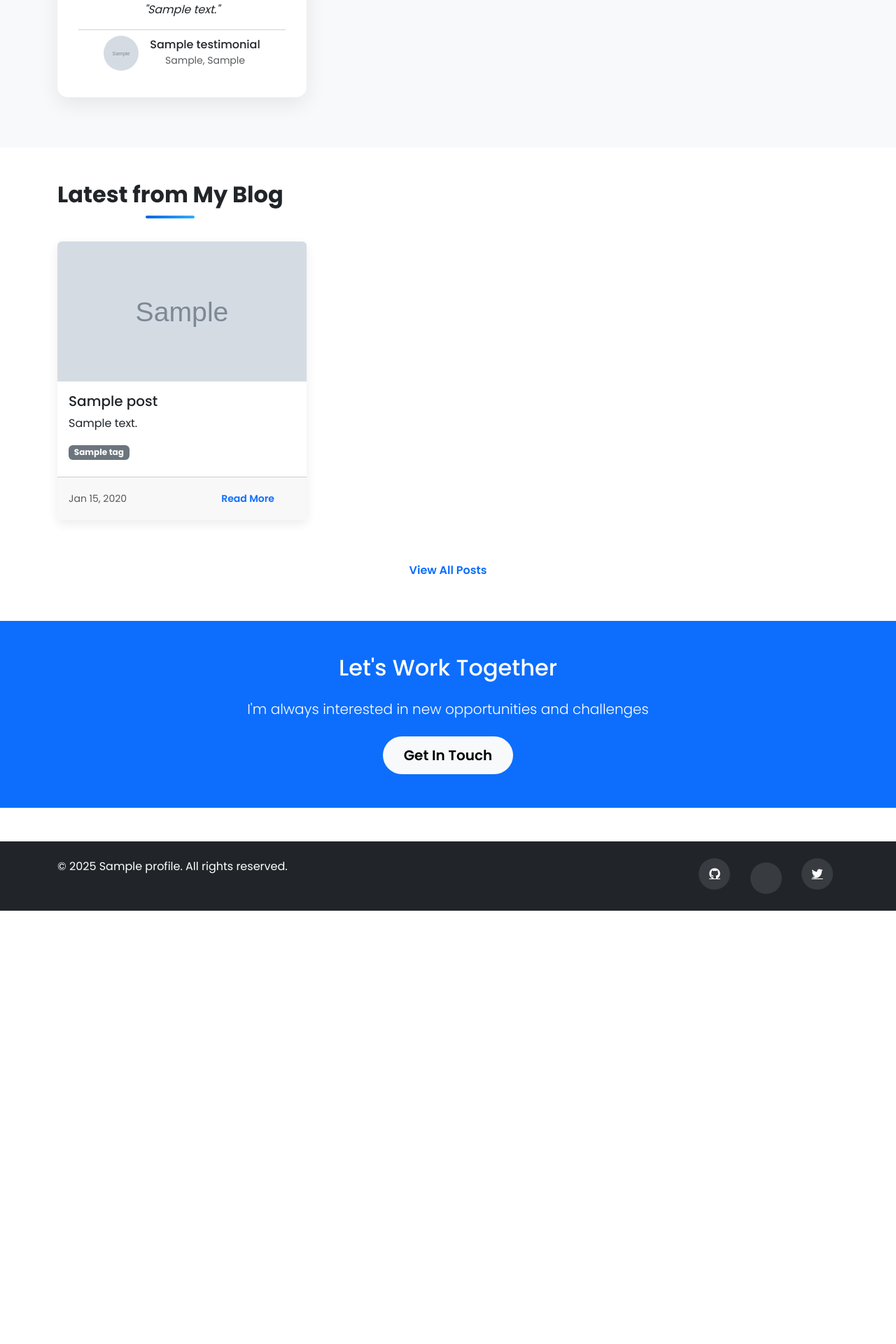
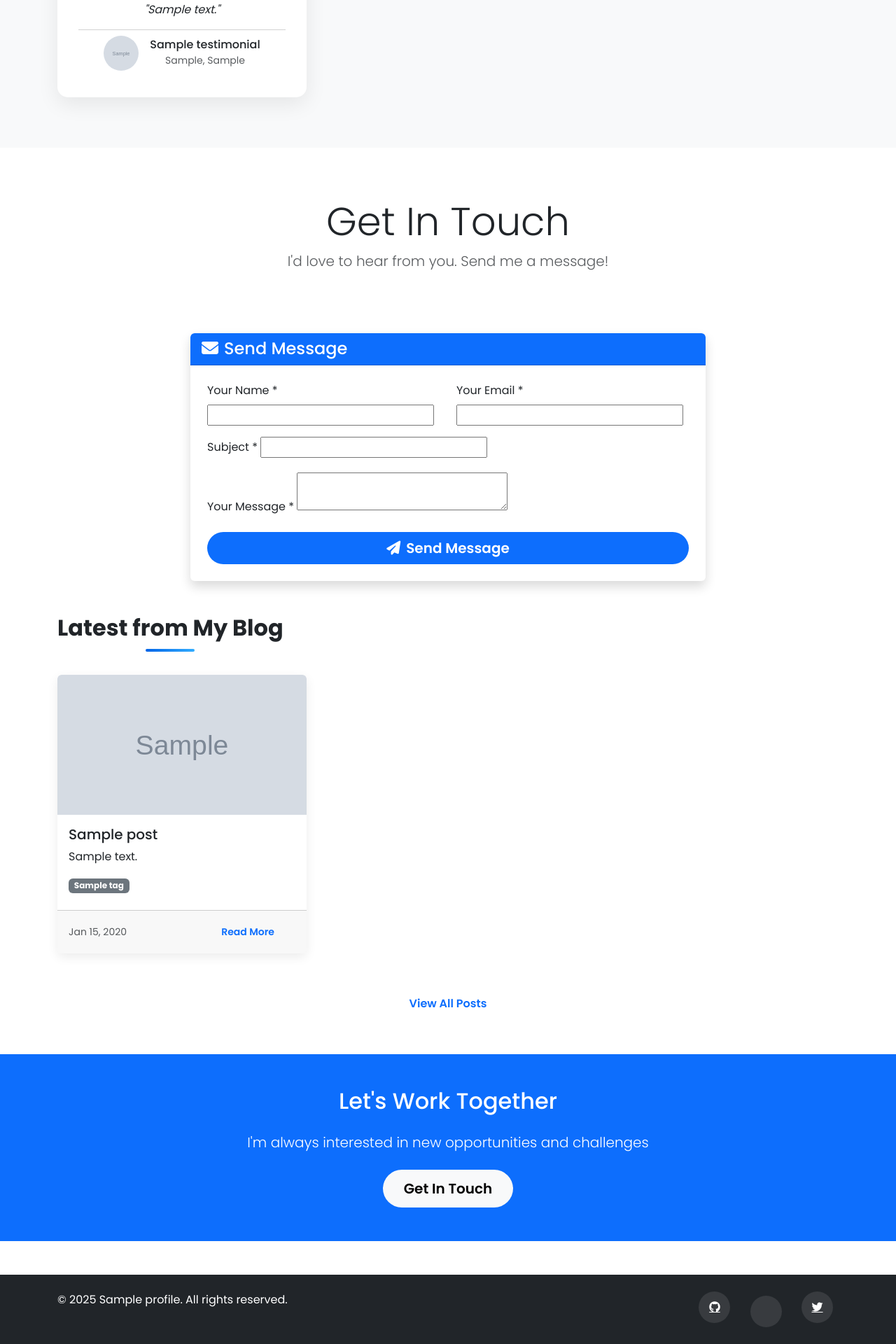
Before and after one commit to bewise-wis/Besong-Wisdom, a Django app: template templates/main/index.html in a window 1280 px wide. Shown: the part 2115-4035 px from the top of the page at 70% size. Before the commit the page ends 3416 px from the top, so only its background shows below. Run offline with Django 5.2, Linux system fonts and the light colour scheme; the template is opened without the code that fills it: most values are stand-ins (such as "Sample title", 1, 10 or a date in 2020); grey boxes marked "Sample" are stand-in pictures; one stand-in notice (Sample message) is shown; form fields are guessed from the names that the template uses.

Commit message:
Added contact page in the index file

```diff
--- a/templates/main/index.html
+++ b/templates/main/index.html
@@ -177,6 +177,88 @@
     </div>
 </section>
 
+<!--Contact Section-->
+
+<section>
+    <div class="container mt-5 pt-4">
+    <div class="row">
+        <div class="col-12 text-center mb-5">
+            <h1 class="display-4">Get In Touch</h1>
+            <p class="lead text-muted">I'd love to hear from you. Send me a message!</p>
+        </div>
+    </div>
+
+    <!-- Display messages -->
+    {% if messages %}
+    <div class="row mb-4">
+        <div class="col-lg-8 mx-auto">
+            {% for message in messages %}
+            <div class="alert alert-{% if message.tags == 'error' %}danger{% else %}{{ message.tags }}{% endif %} alert-dismissible fade show" role="alert">
+                <i class="fas fa-{% if message.tags == 'success' %}check-circle{% else %}exclamation-circle{% endif %} me-2"></i>
+                {{ message }}
+                <button type="button" class="btn-close" data-bs-dismiss="alert" aria-label="Close"></button>
+            </div>
+            {% endfor %}
+        </div>
+    </div>
+    {% endif %}
+
+    <div class="row">
+        <div class="col-lg-8 mx-auto">
+            <div class="card shadow">
+                <div class="card-header bg-primary text-white">
+                    <h4 class="mb-0"><i class="fas fa-envelope me-2"></i>Send Message</h4>
+                </div>
+                <div class="card-body p-4">
+                    <form method="POST" action="{% url 'contact' %}" id="contactForm">
+                        {% csrf_token %}
+                        <input type="hidden" name="timestamp" id="timestamp" value="">
+
+                        <div class="row">
+                            <div class="col-md-6 mb-3">
+                                <label for="id_name" class="form-label">Your Name *</label>
+                                {{ form.name }}
+                                {% if form.name.errors %}
+                                <div class="text-danger small mt-1">{{ form.name.errors }}</div>
+                                {% endif %}
+                            </div>
+                            <div class="col-md-6 mb-3">
+                                <label for="id_email" class="form-label">Your Email *</label>
+                                {{ form.email }}
+                                {% if form.email.errors %}
+                                <div class="text-danger small mt-1">{{ form.email.errors }}</div>
+                                {% endif %}
+                            </div>
+                        </div>
+
+                        <div class="mb-3">
+                            <label for="id_subject" class="form-label">Subject *</label>
+                            {{ form.subject }}
+                            {% if form.subject.errors %}
+                            <div class="text-danger small mt-1">{{ form.subject.errors }}</div>
+                            {% endif %}
+                        </div>
+
+                        <div class="mb-3">
+                            <label for="id_message" class="form-label">Your Message *</label>
+                            {{ form.message }}
+                            {% if form.message.errors %}
+                            <div class="text-danger small mt-1">{{ form.message.errors }}</div>
+                            {% endif %}
+                        </div>
+
+                        <div class="d-grid">
+                            <button type="submit" class="btn btn-primary btn-lg py-2">
+                                <i class="fas fa-paper-plane me-2"></i>Send Message
+                            </button>
+                        </div>
+                    </form>
+                </div>
+            </div>
+        </div>
+    </div>
+</section>
+
 <!-- Blog Preview Section -->
 <section id="blog" class="py-5">
     <div class="container">
```
